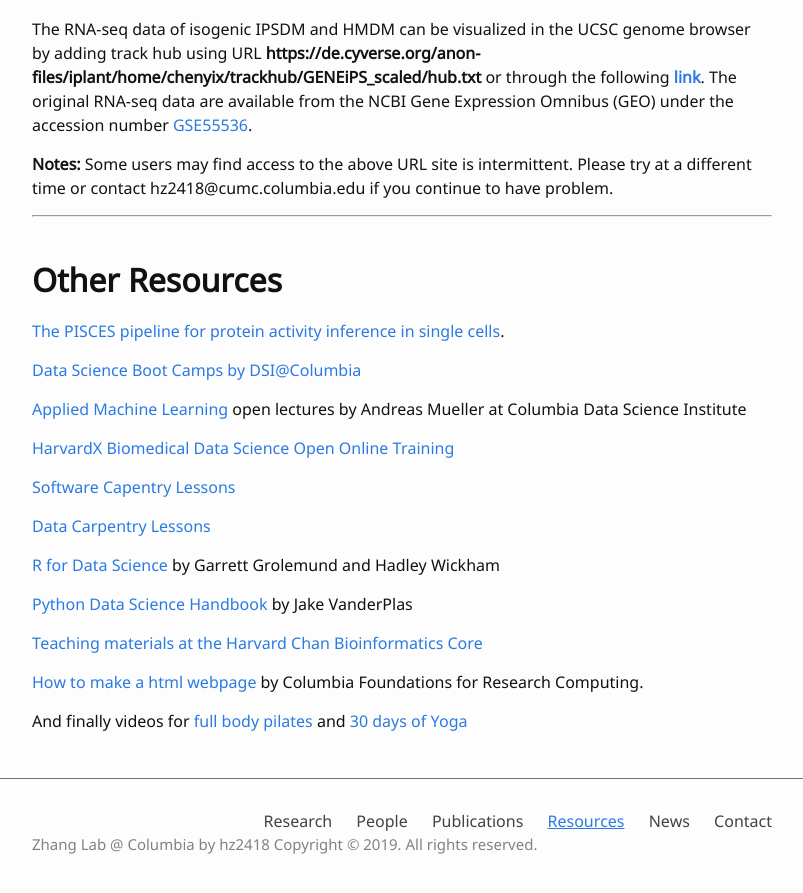
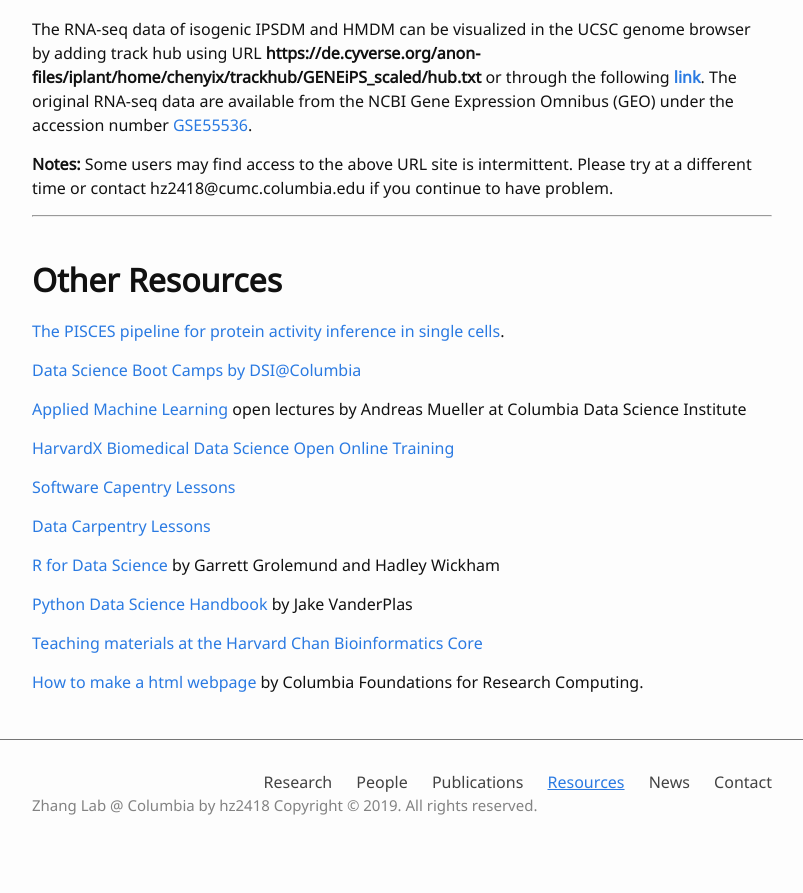
Before and after one commit to hanruizhang/zhanglab, a Jekyll site: the page built from 4_Resources.md, in a window 1280 px wide and 900 px high, scrolled down 965 px. Shown: the top 893 px of the window, without its empty margins (238-1041 px from the left). Built offline with Jekyll 4.4.1, drawn with Linux system fonts in a browser that asks for light colours; after the commit the page ends 1826 px from its top, so only the background shows below that.

Commit message:
Update 4_Resources.md

```diff
--- a/4_Resources.md
+++ b/4_Resources.md
@@ -40,4 +40,3 @@
 #### [Python Data Science Handbook](https://jakevdp.github.io/PythonDataScienceHandbook/) by Jake VanderPlas
 #### [Teaching materials at the Harvard Chan Bioinformatics Core](https://github.com/hbctraining)
 #### [How to make a html webpage](https://columbia.hosted.panopto.com/Panopto/Pages/Viewer.aspx?id=18de7900-690b-4d1f-9344-acec015b6436) by Columbia Foundations for Research Computing.
-#### And finally videos for [full body pilates](https://www.youtube.com/watch?v=sKIqLUlPGBw) and [30 days of Yoga](https://www.youtube.com/watch?v=oBu-pQG6sTY&list=RDQMkJ0HOrXEwlk&start_radio=1)
```
